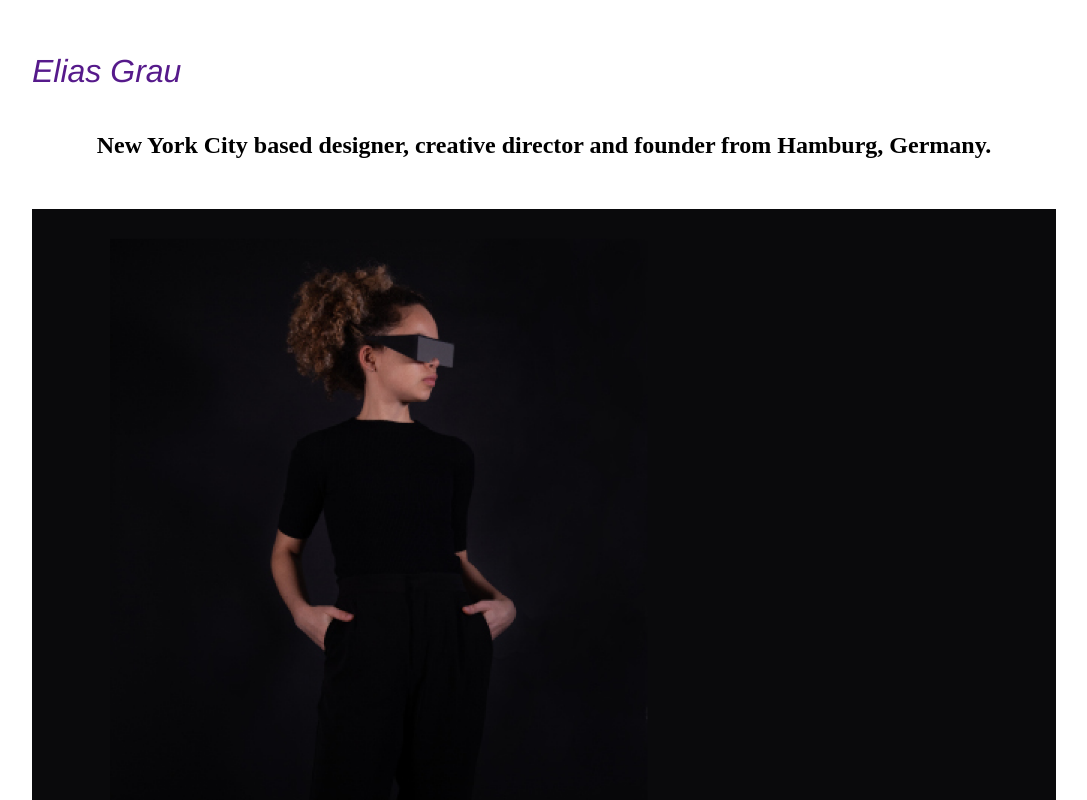
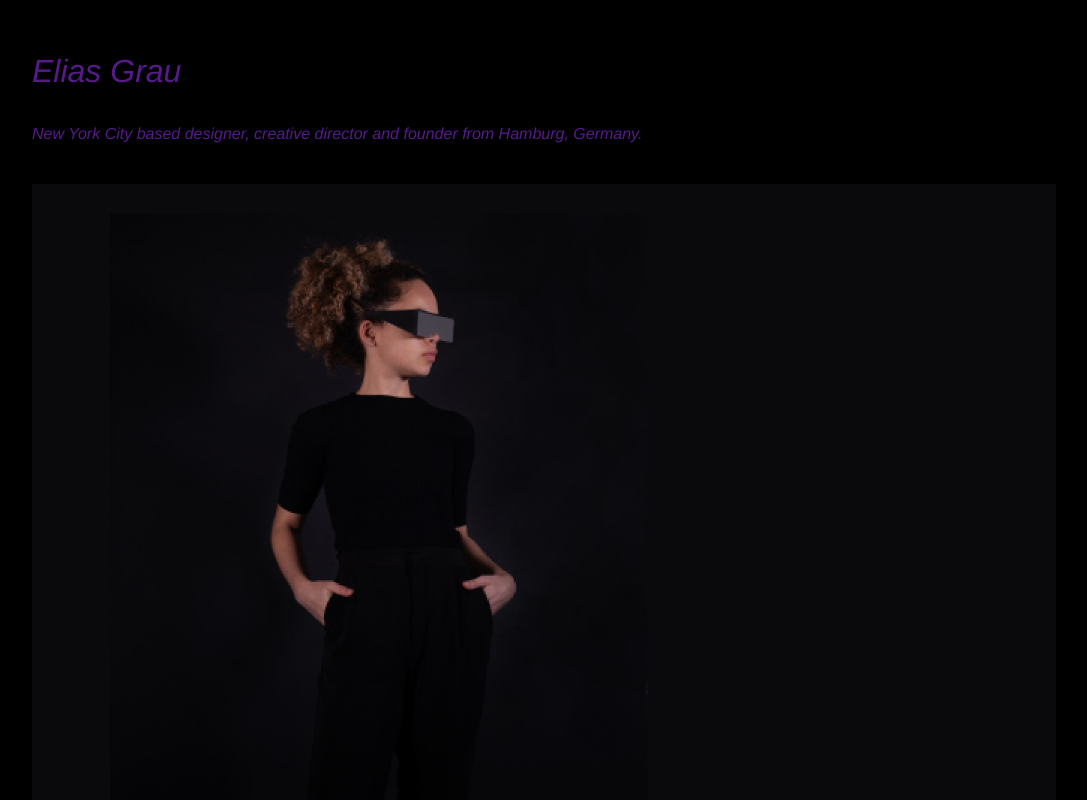
Before and after one commit to eliasgrau/EGD, a plain HTML site: page index.html in a window 1280 px wide. Shown: the top 800 px of the page, without its empty margins (96-1183 px from the left). Drawn offline with Linux system fonts and the light colour scheme.

Commit message:
Add files via upload

```diff
--- a/css/style.css
+++ b/css/style.css
@@ -5,6 +5,7 @@
 		display: flex;
 		justify-content: center;
 		flex-wrap: wrap;
+		background-color: black;
 	}
 
 	a{
@@ -38,6 +39,7 @@
 		text-align: left;
 
 	}
+
 	.header h1:hover{
 		color: lightgray;
 	}
@@ -60,6 +62,16 @@
 		flex-wrap: wrap;
 	}
 
+	.container h2 {
+		font-family: helvetica;
+		font-weight: normal;
+		color: #561A8B;
+		font-style: italic;
+		font-size: 1rem;
+		width: 80%;
+
+	}
+
 	#aProject {
 		width: 80%;
 		margin: 1Rem;
@@ -68,7 +80,6 @@
 		justify-content: center;
 		align-items: center;
 		padding: 9pt;
-		border: 2pt solid white;
 	}
 
 	#aProject img{
```
